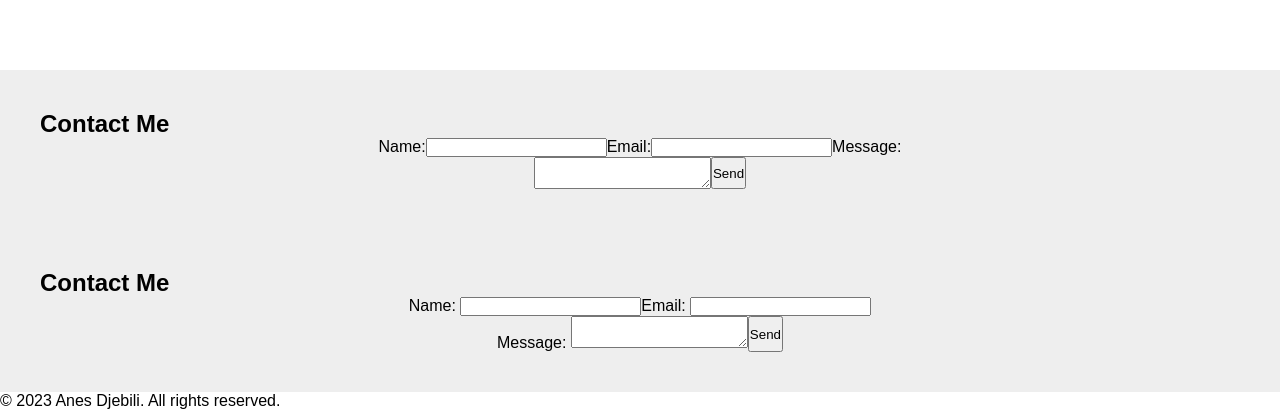
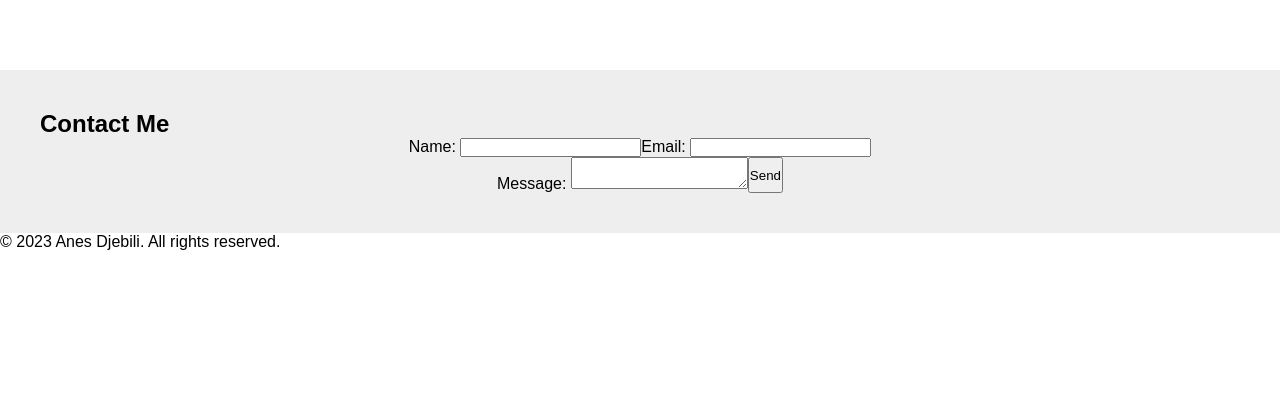
Before and after one commit to anesdjebili/anesdjebili.github.io, a plain HTML site: page index.html in a window 1280 px wide. Shown: the part 1462-1872 px from the top of the page. After the commit the page ends 1713 px from the top, so only its background shows below. Drawn offline with Linux system fonts and the light colour scheme.

Commit message:
Update index.html

```diff
--- a/index.html
+++ b/index.html
@@ -28,6 +28,7 @@
 				</div>
 			</section>
 
+			<!-- About me section -->
 			<section id="about">
 				<h2>About Me</h2>
 				<div class="about-content">
@@ -42,6 +43,7 @@
 				</div>
 			</section>
 
+			<!-- Portfolio section -->
 			<section id="portfolio">
 				<h2>Portfolio</h2>
 				<div class="gallery">
@@ -58,22 +60,6 @@
 						<h3>Project 3</h3>
 					</div>
 				</div>
-			</section>
-
-			<section id="contact">
-				<h2>Contact Me</h2>
-				<form>
-					<label for="name">Name:</label>
-					<input type="text" id="name" name="name">
-
-					<label for="email">Email:</label>
-					<input type="email" id="email" name="email">
-
-					<label for="message">Message:</label>
-					<textarea id="message" name="message"></textarea>
-
-					<input type="submit" value="Send">
-				</form>
 			</section>
 
 			<!-- Contact section -->
```
